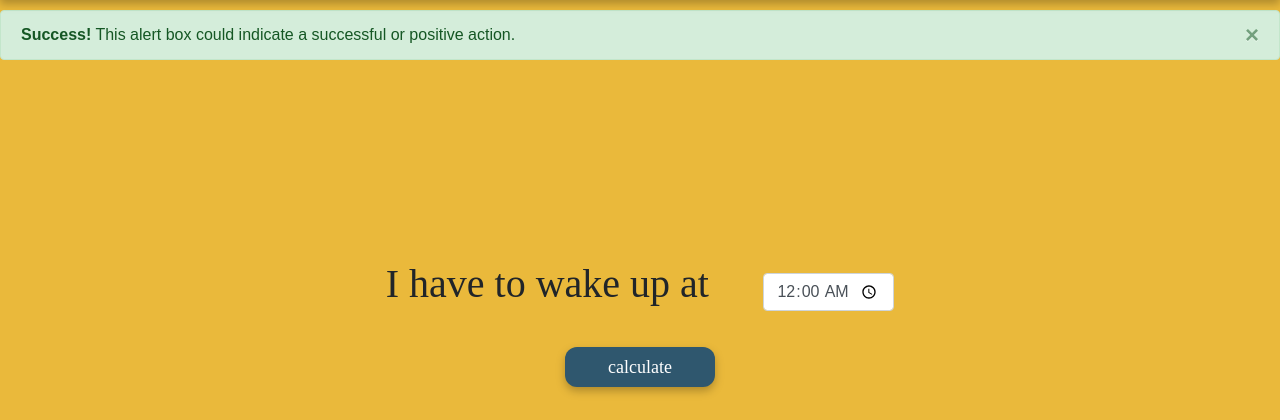
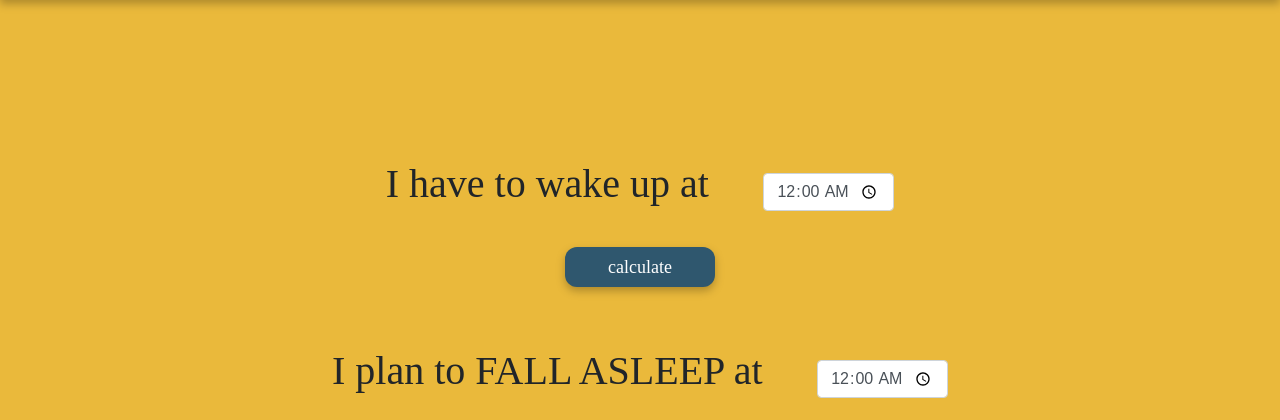
Before and after one commit to PitchapaSaelim/Have-A-Night-Day, a Django app: page /home/ in a window 1280 px wide. Shown: the part 40-460 px from the top of the page. Run offline with Django 3.2, Linux system fonts and the light colour scheme; the visitor is signed in with stand-in values (Sample User, id 1); some libraries are stand-ins or nearby versions.

Commit message:
Fixed some CSS and HTML

```diff
--- a/sleep_time_management/templates/sleep_time_management/home.html
+++ b/sleep_time_management/templates/sleep_time_management/home.html
@@ -77,20 +77,14 @@
 
     <body>
         {% include 'navbar.html' %}
-
-        <div class="alert alert-success alert-dismissible">
-            <a href="#" class="close" data-dismiss="alert" aria-hidden="close">&times;</a>
-            <strong>Success!</strong> This alert box could indicate a successful or positive action.
-        </div>
-
-        <!-- {% if messages %}
+        {% if messages %}
             {% for message in messages %}
             <div class="alert alert-success alert-dismissible">
-                <a href="#" class="close" data-dismiss="alert" aria-hidden="true">&times;</a>
+                <a href="#" class="close" data-dismiss="alert" aria-hidden="close">&times;</a>
                 {{message}}
             </div>
             {% endfor %}
-        {% endif %} -->
+        {% endif %}
 
         <div class="container">
             <div class="time">
```
